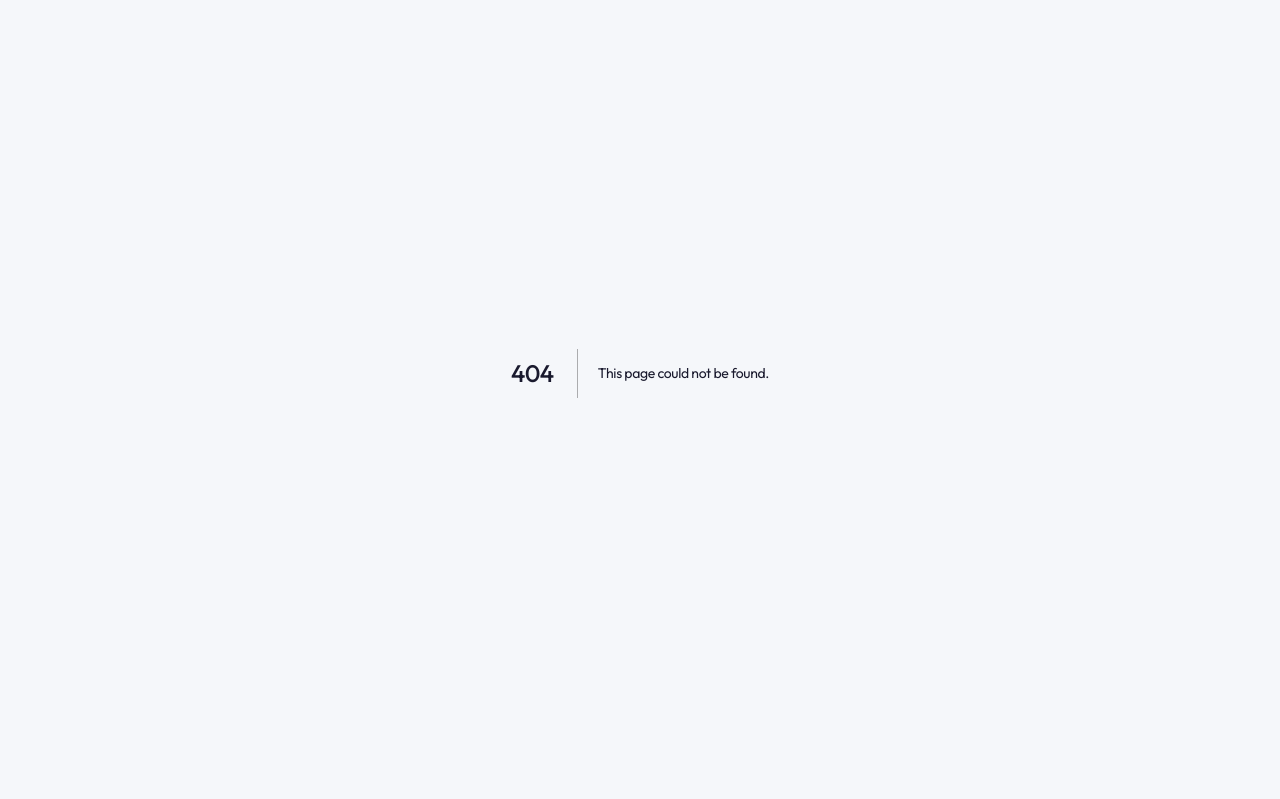
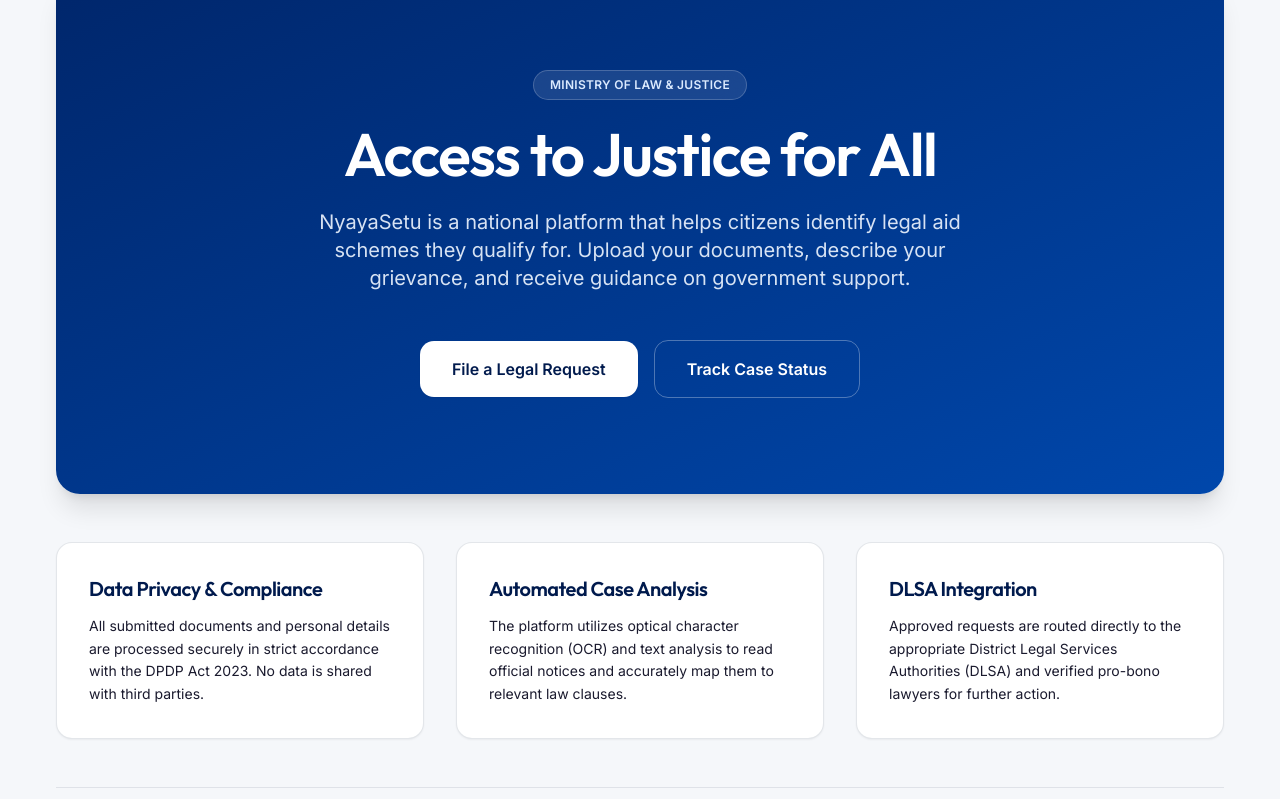
Before and after one commit to joyekansh/NyayaSetu, a Next.js app in the folder frontend/: page / in a window 1280 px wide. Before the commit this address had no page. Shown: the part 281-1080 px from the top of the page. Built offline with nearby package versions, Linux system fonts and the light colour scheme.

Commit message:
refactor(ui): professionalize homepage styling and copy

```diff
--- /dev/null
+++ b/frontend/src/app/page.tsx
@@ -0,0 +1,67 @@
+'use client';
+
+import Link from 'next/link';
+import { ServiceTiles } from '@/components/GovShell';
+
+export default function HomePage() {
+  return (
+    <div className="space-y-12 animate-fade-in">
+      {/* Hero Section */}
+      <section className="relative overflow-hidden rounded-3xl bg-gradient-to-br from-[#00266B] to-[#0047AB] px-6 py-16 text-center text-white shadow-xl sm:px-12 sm:py-24">
+        <div className="relative z-10 mx-auto max-w-3xl space-y-6">
+          <span className="inline-block rounded-full bg-white/10 px-4 py-1.5 text-xs font-semibold tracking-wide text-blue-100 backdrop-blur-md border border-white/20 uppercase">
+            Ministry of Law & Justice
+          </span>
+          <h1 className="font-heading text-4xl font-semibold leading-tight sm:text-5xl lg:text-6xl text-white tracking-tight">
+            Access to Justice for All
+          </h1>
+          <p className="mx-auto max-w-2xl text-lg text-blue-50 sm:text-xl leading-relaxed opacity-90">
+            NyayaSetu is a national platform that helps citizens identify legal aid schemes they qualify for. Upload your documents, describe your grievance, and receive guidance on government support.
+          </p>
+          <div className="pt-6 flex flex-col sm:flex-row items-center justify-center gap-4">
+            <Link
+              href="/upload"
+              className="w-full sm:w-auto rounded-xl bg-white px-8 py-4 text-base font-semibold text-gov-blue-dark shadow-sm transition-all hover:-translate-y-0.5 hover:bg-gray-50 hover:shadow-md focus:outline-none focus:ring-4 focus:ring-white/30"
+            >
+              File a Legal Request
+            </Link>
+            <Link
+              href="/status"
+              className="w-full sm:w-auto rounded-xl border border-white/30 bg-transparent px-8 py-4 text-base font-semibold text-white transition-all hover:bg-white/10 focus:outline-none focus:ring-4 focus:ring-white/30"
+            >
+              Track Case Status
+            </Link>
+          </div>
+        </div>
+      </section>
+
+      {/* Info Section */}
+      <section className="grid gap-8 sm:grid-cols-3">
+        <div className="rounded-2xl border border-gov-border/60 bg-white p-8 shadow-sm transition-shadow hover:shadow-md">
+          <h3 className="mb-3 font-heading text-xl font-semibold text-gov-blue-dark">Data Privacy & Compliance</h3>
+          <p className="text-sm leading-relaxed text-gov-text-muted">
+            All submitted documents and personal details are processed securely in strict accordance with the DPDP Act 2023. No data is shared with third parties.
+          </p>
+        </div>
+        <div className="rounded-2xl border border-gov-border/60 bg-white p-8 shadow-sm transition-shadow hover:shadow-md">
+          <h3 className="mb-3 font-heading text-xl font-semibold text-gov-blue-dark">Automated Case Analysis</h3>
+          <p className="text-sm leading-relaxed text-gov-text-muted">
+            The platform utilizes optical character recognition (OCR) and text analysis to read official notices and accurately map them to relevant law clauses.
+          </p>
+        </div>
+        <div className="rounded-2xl border border-gov-border/60 bg-white p-8 shadow-sm transition-shadow hover:shadow-md">
+          <h3 className="mb-3 font-heading text-xl font-semibold text-gov-blue-dark">DLSA Integration</h3>
+          <p className="text-sm leading-relaxed text-gov-text-muted">
+            Approved requests are routed directly to the appropriate District Legal Services Authorities (DLSA) and verified pro-bono lawyers for further action.
+          </p>
+        </div>
+      </section>
+
+      {/* Divider */}
+      <hr className="border-gov-border/60" />
+
+      {/* Grid of Gov Services */}
+      <ServiceTiles lang="en" />
+    </div>
+  );
+}
--- a/frontend/src/components/GovShell.tsx
+++ b/frontend/src/components/GovShell.tsx
@@ -231,15 +231,15 @@ function GovNav({ lang }: { lang: 'en' | 'hi' }) {
 /* Quick Service Tiles (homepage grid)                                  */
 /* ------------------------------------------------------------------ */
 const SERVICES = [
-  { icon: '📄', title: 'File Legal Aid Request', titleHi: 'विधिक सहायता हेतु आवेदन', desc: 'Submit documents & get scheme matches', href: '/upload', color: 'gov-tile--blue' },
-  { icon: '🔍', title: 'Track Your Case', titleHi: 'केस की स्थिति जांचें', desc: 'Check real-time status of your request', href: '/status', color: 'gov-tile--green' },
-  { icon: '⚖️', title: 'Know Your Rights', titleHi: 'अपने अधिकार जानें', desc: 'Browse legal schemes & eligibility', href: '#schemes', color: 'gov-tile--orange' },
-  { icon: '🏛️', title: 'Find DLSA Office', titleHi: 'DLSA कार्यालय खोजें', desc: 'Locate your district legal services authority', href: '#contact', color: 'gov-tile--purple' },
-  { icon: '📞', title: 'Legal Aid Helpline', titleHi: 'विधिक सहायता हेल्पलाइन', desc: 'Call 15100 — free legal aid helpline', href: 'tel:15100', color: 'gov-tile--red' },
-  { icon: '📋', title: 'Download Forms', titleHi: 'फॉर्म डाउनलोड करें', desc: 'Official forms in PDF/Hindi/English', href: '#forms', color: 'gov-tile--teal' },
+  { icon: '', title: 'File Legal Aid Request', titleHi: 'विधिक सहायता हेतु आवेदन', desc: 'Submit documents & get scheme matches', href: '/upload', color: 'gov-tile--blue' },
+  { icon: '', title: 'Track Your Case', titleHi: 'केस की स्थिति जांचें', desc: 'Check real-time status of your request', href: '/status', color: 'gov-tile--green' },
+  { icon: '', title: 'Know Your Rights', titleHi: 'अपने अधिकार जानें', desc: 'Browse legal schemes & eligibility', href: '#schemes', color: 'gov-tile--orange' },
+  { icon: '', title: 'Find DLSA Office', titleHi: 'DLSA कार्यालय खोजें', desc: 'Locate your district legal services authority', href: '#contact', color: 'gov-tile--purple' },
+  { icon: '', title: 'Legal Aid Helpline', titleHi: 'विधिक सहायता हेल्पलाइन', desc: 'Call 15100 — free legal aid helpline', href: 'tel:15100', color: 'gov-tile--red' },
+  { icon: '', title: 'Download Forms', titleHi: 'फॉर्म डाउनलोड करें', desc: 'Official forms in PDF/Hindi/English', href: '#forms', color: 'gov-tile--teal' },
 ];
 
-function ServiceTiles({ lang }: { lang: 'en' | 'hi' }) {
+export function ServiceTiles({ lang }: { lang: 'en' | 'hi' }) {
   return (
     <section className="gov-services" aria-labelledby="services-heading">
       <div className="gov-services__header">
@@ -261,7 +261,7 @@ function ServiceTiles({ lang }: { lang: 'en' | 'hi' }) {
             className={`gov-tile ${svc.color}`}
             aria-label={lang === 'hi' ? svc.titleHi : svc.title}
           >
-            <div className="gov-tile__icon" aria-hidden="true">{svc.icon}</div>
+            {svc.icon && <div className="gov-tile__icon" aria-hidden="true">{svc.icon}</div>}
             <div className="gov-tile__body">
               <h3 className="gov-tile__title">
                 {lang === 'hi' ? svc.titleHi : svc.title}
@@ -317,7 +317,7 @@ function GovFooter({ lang }: { lang: 'en' | 'hi' }) {
 /* ------------------------------------------------------------------ */
 /* Root Shell — wires everything together                               */
 /* ------------------------------------------------------------------ */
-export default function GovShell({ children, showTiles = false }: { children: React.ReactNode; showTiles?: boolean }) {
+export default function GovShell({ children }: { children: React.ReactNode }) {
   const [fontSize, setFontSize] = useState<'sm' | 'md' | 'lg'>('md');
   const [contrast, setContrast] = useState(false);
   const [lang, setLang] = useState<'en' | 'hi'>('en');
@@ -349,7 +349,6 @@ export default function GovShell({ children, showTiles = false }: { children: Re
       <GovNav lang={lang} />
 
       <main id="main-content" className="gov-main" tabIndex={-1}>
-        {showTiles && <ServiceTiles lang={lang} />}
         {children}
       </main>
 
--- a/frontend/tailwind.config.ts
+++ b/frontend/tailwind.config.ts
@@ -50,6 +50,19 @@ const config: Config = {
         success: '#10b981',
         warning: '#f59e0b',
         danger: '#dc2626',
+        gov: {
+          blue: {
+            DEFAULT: '#003087',
+            dark: '#001a4d',
+            light: '#e8eef7',
+          },
+          orange: '#ff6200',
+          green: '#1a7a4a',
+          red: '#c0392b',
+          purple: '#5b2d8e',
+          teal: '#00796b',
+          border: '#d0d5dd',
+        },
       },
       boxShadow: {
         glow: '0 0 20px rgba(99, 102, 241, 0.15)',
```
